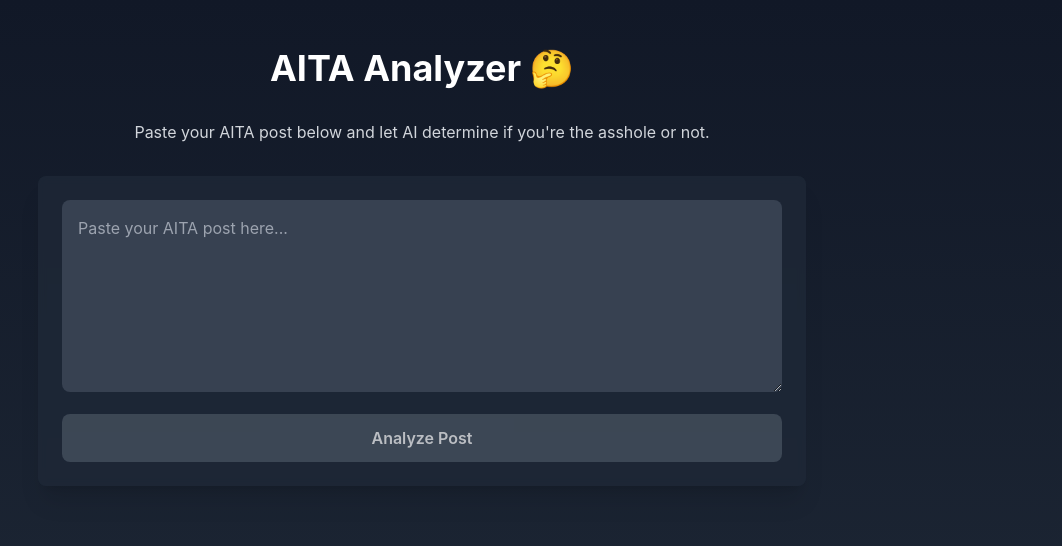
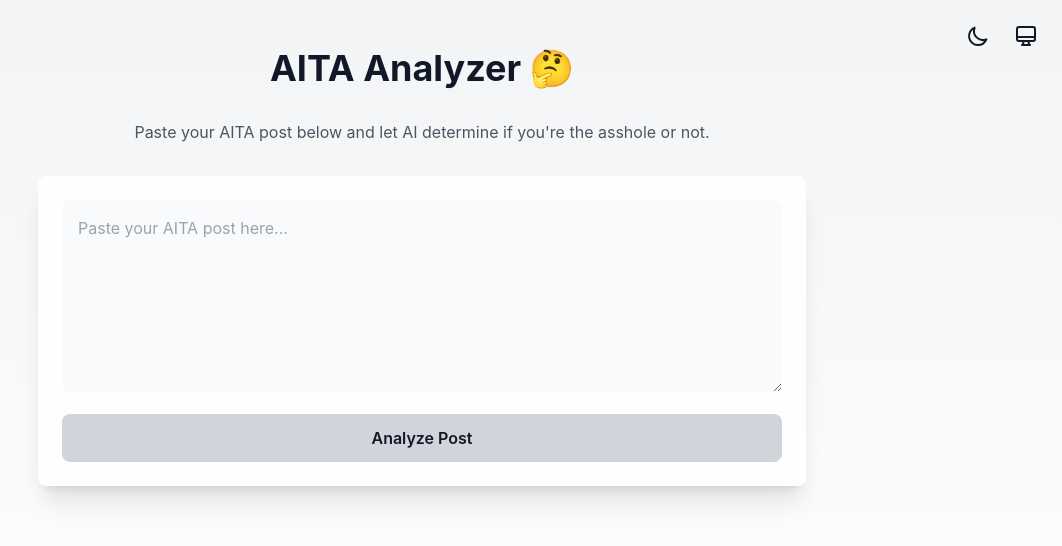
Before and after one commit to eaksquad/aita-analyzer, a Next.js app: page / in a window 1280 px wide. Shown: the top 546 px of the page, without its empty margins (218-1280 px from the left). Built offline with nearby package versions, Linux system fonts and the light colour scheme.

Commit message:
UI enhancements

```diff
--- a/src/app/api/analyze/route.ts
+++ b/src/app/api/analyze/route.ts
@@ -1,6 +1,7 @@
 import { NextResponse } from 'next/server';
 import { checkRateLimit } from './rate-limit';
 import Groq from 'groq-sdk';
+import type { Judgment, AIPromptOptions } from '@/types';
 
 // Maximum allowed post length (100,000 characters)
 const MAX_POST_LENGTH = 100000;
@@ -33,6 +34,70 @@ function validateRequest(body: Record<string, unknown>): { valid: boolean; error
   }
 
   return { valid: true };
+}
+
+// Function to calculate confidence score based on AI response
+function calculateConfidenceScore(response: string): number {
+  const indicators = {
+    clear_judgment: /^(YTA|NTA|ESH)\s/i.test(response),
+    structured_analysis: /Context|Summary|Analysis|Assessment|Reasoning/i.test(response),
+    specific_examples: response.split('\n').length > 5,
+    detailed_explanation: response.length > 500,
+    balanced_view: /on.*one.*hand.*other.*hand|however|although|despite/i.test(response),
+  };
+
+  const weights = {
+    clear_judgment: 0.3,
+    structured_analysis: 0.2,
+    specific_examples: 0.2,
+    detailed_explanation: 0.15,
+    balanced_view: 0.15,
+  };
+
+  let score = 0;
+  for (const [key, present] of Object.entries(indicators)) {
+    if (present) {
+      score += weights[key as keyof typeof weights] * 100;
+    }
+  }
+
+  return Math.round(Math.min(100, Math.max(0, score)));
+}
+
+// Function to get AI prompt based on options
+function getAIPrompt(options?: AIPromptOptions): string {
+  const basePrompt = `You are an expert at analyzing AITA (Am I The Asshole) Reddit posts with a strong focus on ethical reasoning and proportionality. Your analysis must follow these strict guidelines:
+
+1. SEVERITY ASSESSMENT:
+- Always weigh the severity of actions on both sides
+- Consider if any actions are criminal or abusive
+- Evaluate if responses are proportional to the initial issue
+
+2. JUDGMENT CRITERIA:
+- YTA (You're The Asshole): The poster's actions are clearly wrong AND proportional to any negative response
+- NTA (Not The Asshole): The poster's actions are either justified OR they received a disproportionate response
+- ESH (Everyone Sucks Here): Both parties acted poorly with similar levels of severity
+
+3. CRITICAL FACTORS:
+- Criminal actions automatically make that party the primary asshole
+- Violence or abuse is never justified by minor infractions
+- Mental health issues should be identified as requiring professional help
+- Threats to safety take precedence over minor disputes
+
+Your response MUST start with one of these judgments (YTA/NTA/ESH) on its own line, followed by a structured analysis including:
+- Context summary
+- Severity assessment
+- Proportionality analysis
+- Safety concerns (if any)
+- Final reasoning and recommendations
+
+Use markdown formatting for clarity. Focus on ethical reasoning and always consider the real-world implications of actions.`;
+
+  const humanizedAddition = `
+
+Please provide your analysis in a more conversational and empathetic tone, while maintaining professionalism. Use more accessible language and relatable examples when possible. Consider the emotional context and provide constructive feedback in a supportive manner.`;
+
+  return options?.isHumanized ? basePrompt + humanizedAddition : basePrompt;
 }
 
 export async function POST(request: Request) {
@@ -77,8 +142,11 @@ export async function POST(request: Request) {
 
     // Sanitize input
     const sanitizedPost = sanitizeInput(body.post as string);
+    const options: AIPromptOptions = {
+      isHumanized: body.isHumanized as boolean ?? false,
+    };
 
-    // Check for API key in both cases
+    // Check for API key
     const apiKey = process.env.GROQ_API_KEY || process.env.groq_api_key;
     if (!apiKey) {
       return NextResponse.json(
@@ -93,7 +161,7 @@ export async function POST(request: Request) {
       messages: [
         {
           role: "system",
-          content: "You are an expert at analyzing AITA (Am I The Asshole) Reddit posts with a strong focus on ethical reasoning and proportionality. Your analysis must follow these strict guidelines:\n\n1. SEVERITY ASSESSMENT:\n- Always weigh the severity of actions on both sides\n- Consider if any actions are criminal or abusive\n- Evaluate if responses are proportional to the initial issue\n\n2. JUDGMENT CRITERIA:\n- YTA (You're The Asshole): The poster's actions are clearly wrong AND proportional to any negative response\n- NTA (Not The Asshole): The poster's actions are either justified OR they received a disproportionate response\n- ESH (Everyone Sucks Here): Both parties acted poorly with similar levels of severity\n\n3. CRITICAL FACTORS:\n- Criminal actions automatically make that party the primary asshole\n- Violence or abuse is never justified by minor infractions\n- Mental health issues should be identified as requiring professional help\n- Threats to safety take precedence over minor disputes\n\nYour response MUST start with one of these judgments (YTA/NTA/ESH) on its own line, followed by a structured analysis including:\n- Context summary\n- Severity assessment\n- Proportionality analysis\n- Safety concerns (if any)\n- Final reasoning and recommendations\n\nUse markdown formatting for clarity. Focus on ethical reasoning and always consider the real-world implications of actions."
+          content: getAIPrompt(options)
         },
         {
           role: "user",
@@ -121,7 +189,7 @@ export async function POST(request: Request) {
       choices: chatCompletion.choices
     });
     const firstLine = response.split('\n')[0].trim().toUpperCase();
-    let judgment;
+    let judgment: Judgment;
     if (firstLine.includes('YTA')) {
       judgment = 'YTA';
     } else if (firstLine.includes('NTA')) {
@@ -129,14 +197,15 @@ export async function POST(request: Request) {
     } else if (firstLine.includes('ESH')) {
       judgment = 'ESH';
     } else {
-      // If no valid judgment is found, we'll consider it inconclusive
       judgment = 'INCONCLUSIVE';
     }
     const analysis = response.substring(firstLine.length).trim();
+    const confidenceScore = calculateConfidenceScore(response);
 
     return NextResponse.json({
       judgment,
       analysis,
+      confidenceScore,
       formatted: true
     });
   } catch (error: unknown) {
@@ -164,7 +233,7 @@ export async function POST(request: Request) {
       {
         error: process.env.NODE_ENV === 'development'
           ? error instanceof Error ? error.message : 'Failed to analyze post'
-          : 'Failed to analyze post' // Don't expose error details in production
+          : 'Failed to analyze post. Please try again later.'
       },
       { status: 500 }
     );
--- a/src/app/globals.css
+++ b/src/app/globals.css
@@ -7,17 +7,16 @@
   --foreground: #171717;
 }
 
-@media (prefers-color-scheme: dark) {
-  :root {
-    --background: #0a0a0a;
-    --foreground: #ededed;
-  }
+:root.dark {
+  --background: #0a0a0a;
+  --foreground: #ededed;
 }
 
 body {
   color: var(--foreground);
   background: var(--background);
   font-family: 'Inter', system-ui, -apple-system, sans-serif;
+  transition: color 200ms ease-in-out, background-color 200ms ease-in-out;
 }
 
 @keyframes fadeIn {
@@ -64,7 +63,7 @@ body {
   line-height: 1.75;
 }
 
-/* Custom scrollbar for dark theme */
+/* Custom scrollbar */
 ::-webkit-scrollbar {
   width: 8px;
 }
@@ -74,11 +73,23 @@ body {
   border-radius: 4px;
 }
 
+.dark ::-webkit-scrollbar-track {
+  background: rgba(255, 255, 255, 0.1);
+}
+
 ::-webkit-scrollbar-thumb {
-  background: rgba(255, 255, 255, 0.2);
+  background: rgba(0, 0, 0, 0.2);
   border-radius: 4px;
 }
 
+.dark ::-webkit-scrollbar-thumb {
+  background: rgba(255, 255, 255, 0.2);
+}
+
 ::-webkit-scrollbar-thumb:hover {
+  background: rgba(0, 0, 0, 0.3);
+}
+
+.dark ::-webkit-scrollbar-thumb:hover {
   background: rgba(255, 255, 255, 0.3);
 }
--- a/src/app/page.tsx
+++ b/src/app/page.tsx
@@ -1,27 +1,58 @@
 'use client';
 
-import { useState } from "react";
+import { useState, useEffect } from "react";
 import ReactMarkdown from 'react-markdown';
+import type { Theme, Judgment } from '@/types';
+import SettingsPanel from '@/components/SettingsPanel';
+import ConfidenceScore from '@/components/ConfidenceScore';
 
 export default function Home() {
+  // Existing states
   const [post, setPost] = useState("");
   const [analysis, setAnalysis] = useState("");
-  const [judgment, setJudgment] = useState<"YTA" | "NTA" | null>(null);
+  const [judgment, setJudgment] = useState<Judgment | null>(null);
   const [loading, setLoading] = useState(false);
   const [error, setError] = useState<string | null>(null);
   const [copied, setCopied] = useState(false);
+
+  // New states
+  const [theme, setTheme] = useState<Theme>('dark');
+  const [isHumanized, setIsHumanized] = useState(false);
+  const [confidenceScore, setConfidenceScore] = useState<number | null>(null);
+
+  // Load theme from localStorage on mount
+  useEffect(() => {
+    const savedTheme = localStorage.getItem('theme') as Theme | null;
+    if (savedTheme) {
+      setTheme(savedTheme);
+    } else {
+      // Check system preference
+      const prefersDark = window.matchMedia('(prefers-color-scheme: dark)').matches;
+      setTheme(prefersDark ? 'dark' : 'light');
+    }
+  }, []);
+
+  // Handle theme change
+  const handleThemeChange = (newTheme: Theme) => {
+    setTheme(newTheme);
+    localStorage.setItem('theme', newTheme);
+  };
 
   const analyzePost = async () => {
     setLoading(true);
     setError(null);
     setJudgment(null);
+    setConfidenceScore(null);
     try {
       const response = await fetch('/api/analyze', {
         method: 'POST',
         headers: {
           'Content-Type': 'application/json',
         },
-        body: JSON.stringify({ post }),
+        body: JSON.stringify({
+          post,
+          isHumanized
+        }),
       });
 
       const data = await response.json();
@@ -31,7 +62,8 @@ export default function Home() {
       }
 
       setAnalysis(data.analysis);
-      setJudgment(data.judgment as "YTA" | "NTA");
+      setJudgment(data.judgment);
+      setConfidenceScore(data.confidenceScore);
     } catch (error: unknown) {
       const errorMessage = error instanceof Error ? error.message : 'Failed to analyze post';
       setError(errorMessage);
@@ -52,19 +84,38 @@ export default function Home() {
   };
 
   return (
-    <div className="min-h-screen bg-gradient-to-b from-gray-900 to-gray-800 text-white">
+    <div className={`min-h-screen transition-colors duration-200 ${
+      theme === 'dark'
+        ? 'bg-gradient-to-b from-gray-900 to-gray-800 text-white'
+        : 'bg-gradient-to-b from-gray-100 to-white text-gray-900'
+    }`}>
+      <SettingsPanel
+        theme={theme}
+        isHumanized={isHumanized}
+        onThemeChange={handleThemeChange}
+        onHumanizedChange={setIsHumanized}
+      />
+
       <div className="container mx-auto px-4 sm:px-6 py-6 sm:py-12">
         <h1 className="text-3xl sm:text-4xl font-bold text-center mb-4 sm:mb-8">
           AITA Analyzer
           <span className="text-blue-400 ml-2" aria-hidden="true">🤔</span>
         </h1>
-        <p className="text-sm sm:text-base text-center text-gray-300 mb-6 sm:mb-8 px-4 max-w-2xl mx-auto">
+        <p className={`text-sm sm:text-base text-center mb-6 sm:mb-8 px-4 max-w-2xl mx-auto ${
+          theme === 'dark' ? 'text-gray-300' : 'text-gray-600'
+        }`}>
           Paste your AITA post below and let AI determine if you&apos;re the asshole or not.
         </p>
         <div className="max-w-3xl mx-auto space-y-4 sm:space-y-6">
-          <div className="bg-gray-800/80 backdrop-blur-sm p-4 sm:p-6 rounded-lg shadow-xl">
+          <div className={`backdrop-blur-sm p-4 sm:p-6 rounded-lg shadow-xl ${
+            theme === 'dark' ? 'bg-gray-800/80' : 'bg-white/80'
+          }`}>
             <textarea
-              className="w-full h-36 sm:h-48 p-3 sm:p-4 bg-gray-700 text-white rounded-lg focus:ring-2 focus:ring-blue-500 focus:outline-none text-sm sm:text-base resize-y"
+              className={`w-full h-36 sm:h-48 p-3 sm:p-4 rounded-lg focus:ring-2 focus:ring-blue-500 focus:outline-none text-sm sm:text-base resize-y ${
+                theme === 'dark'
+                  ? 'bg-gray-700 text-white'
+                  : 'bg-gray-50 text-gray-900'
+              }`}
               placeholder="Paste your AITA post here..."
               value={post}
               onChange={(e) => setPost(e.target.value)}
@@ -76,8 +127,10 @@ export default function Home() {
                 disabled={loading || !post || post.length < 10}
                 className={`w-full px-4 sm:px-6 py-3 rounded-lg font-semibold transition-all duration-200 ease-in-out
                   ${loading || !post || post.length < 10
-                    ? "bg-gray-600 cursor-not-allowed opacity-70"
-                    : "bg-blue-600 hover:bg-blue-700 active:transform active:scale-[0.98]"
+                    ? theme === 'dark'
+                      ? "bg-gray-600 cursor-not-allowed opacity-70"
+                      : "bg-gray-300 cursor-not-allowed"
+                    : "bg-blue-600 hover:bg-blue-700 active:transform active:scale-[0.98] text-white"
                   }
                   text-sm sm:text-base`}
               >
@@ -103,36 +156,64 @@ export default function Home() {
             <div className={`p-6 rounded-lg shadow-xl animate-fade-in text-center ${
               judgment === 'YTA'
                 ? 'bg-red-900/80 border-2 border-red-500'
-                : 'bg-green-900/80 border-2 border-green-500'
+                : judgment === 'NTA'
+                  ? 'bg-green-900/80 border-2 border-green-500'
+                  : 'bg-blue-900/80 border-2 border-blue-500'
             }`}>
               <h2 className={`text-2xl sm:text-3xl font-bold mb-2 ${
-                judgment === 'YTA' ? 'text-red-200' : 'text-green-200'
+                judgment === 'YTA' ? 'text-red-200' :
+                judgment === 'NTA' ? 'text-green-200' :
+                'text-blue-200'
               }`}>
-                {judgment === 'YTA' ? 'You\'re The Asshole' : 'Not The Asshole'}
+                {judgment === 'YTA' ? 'You\'re The Asshole' :
+                 judgment === 'NTA' ? 'Not The Asshole' :
+                 judgment === 'ESH' ? 'Everyone Sucks Here' :
+                 'Judgment Inconclusive'}
               </h2>
               <p className={`text-sm sm:text-base ${
-                judgment === 'YTA' ? 'text-red-200/80' : 'text-green-200/80'
+                judgment === 'YTA' ? 'text-red-200/80' :
+                judgment === 'NTA' ? 'text-green-200/80' :
+                'text-blue-200/80'
               }`}>
                 {judgment === 'YTA'
                   ? 'The AI has determined that you were in the wrong in this situation.'
-                  : 'The AI has determined that you were not in the wrong in this situation.'}
+                  : judgment === 'NTA'
+                  ? 'The AI has determined that you were not in the wrong in this situation.'
+                  : judgment === 'ESH'
+                  ? 'The AI has determined that all parties involved share some blame.'
+                  : 'The AI could not reach a definitive judgment on this situation.'}
               </p>
+              {confidenceScore !== null && (
+                <div className="mt-2">
+                  <ConfidenceScore score={confidenceScore} />
+                </div>
+              )}
             </div>
           )}
 
           {error && (
-            <div className="bg-red-900/50 border border-red-500 p-4 rounded-lg text-red-200 text-sm sm:text-base animate-fade-in">
+            <div className={`border p-4 rounded-lg text-sm sm:text-base animate-fade-in ${
+              theme === 'dark'
+                ? 'bg-red-900/50 border-red-500 text-red-200'
+                : 'bg-red-100 border-red-300 text-red-800'
+            }`}>
               {error}
             </div>
           )}
 
           {analysis && !error && (
-            <div className="bg-gray-800/80 backdrop-blur-sm p-4 sm:p-6 rounded-lg shadow-xl animate-fade-in">
+            <div className={`backdrop-blur-sm p-4 sm:p-6 rounded-lg shadow-xl animate-fade-in ${
+              theme === 'dark' ? 'bg-gray-800/80' : 'bg-white/80'
+            }`}>
               <div className="flex justify-between items-center mb-4">
                 <h2 className="text-lg sm:text-xl font-semibold">Analysis Result:</h2>
                 <button
                   onClick={copyToClipboard}
-                  className="p-2 text-gray-400 hover:text-white transition-colors duration-200 ease-in-out"
+                  className={`p-2 rounded-full transition-colors duration-200 ${
+                    theme === 'dark'
+                      ? 'text-gray-400 hover:text-white hover:bg-gray-700/30'
+                      : 'text-gray-500 hover:text-gray-900 hover:bg-gray-100'
+                  }`}
                   title="Copy analysis"
                 >
                   {copied ? (
@@ -146,7 +227,11 @@ export default function Home() {
                   )}
                 </button>
               </div>
-              <div className="prose prose-invert max-w-none prose-sm sm:prose-base prose-headings:font-bold prose-p:text-gray-300 prose-strong:text-white">
+              <div className={`prose max-w-none prose-sm sm:prose-base prose-headings:font-bold ${
+                theme === 'dark'
+                  ? 'prose-invert prose-p:text-gray-300'
+                  : 'prose-p:text-gray-600'
+              }`}>
                 <ReactMarkdown>{analysis}</ReactMarkdown>
               </div>
             </div>
--- /dev/null
+++ b/src/components/ConfidenceScore.tsx
@@ -0,0 +1,37 @@
+'use client';
+
+interface ConfidenceScoreProps {
+  score: number;
+}
+
+export default function ConfidenceScore({ score }: ConfidenceScoreProps) {
+  // Determine color based on score
+  const getColorClass = (score: number) => {
+    if (score >= 80) return 'text-green-400';
+    if (score >= 60) return 'text-blue-400';
+    if (score >= 40) return 'text-yellow-400';
+    return 'text-red-400';
+  };
+
+  return (
+    <div className="flex items-center space-x-2 text-sm">
+      <svg
+        className={`w-5 h-5 ${getColorClass(score)}`}
+        fill="none"
+        stroke="currentColor"
+        viewBox="0 0 24 24"
+      >
+        <path
+          strokeLinecap="round"
+          strokeLinejoin="round"
+          strokeWidth={2}
+          d="M9 12l2 2 4-4m6 2a9 9 0 11-18 0 9 9 0 0118 0z"
+        />
+      </svg>
+      <div className="flex items-center">
+        <span className="font-medium">Confidence:</span>
+        <span className={`ml-1 ${getColorClass(score)}`}>{score}%</span>
+      </div>
+    </div>
+  );
+}
--- /dev/null
+++ b/src/components/SettingsPanel.tsx
@@ -0,0 +1,83 @@
+'use client';
+
+import { useEffect } from 'react';
+import { Theme } from '@/types';
+
+interface SettingsPanelProps {
+  theme: Theme;
+  isHumanized: boolean;
+  onThemeChange: (theme: Theme) => void;
+  onHumanizedChange: (humanized: boolean) => void;
+}
+
+export default function SettingsPanel({
+  theme,
+  isHumanized,
+  onThemeChange,
+  onHumanizedChange,
+}: SettingsPanelProps) {
+  // Apply theme class on mount and theme change
+  useEffect(() => {
+    document.documentElement.classList.toggle('dark', theme === 'dark');
+  }, [theme]);
+
+  return (
+    <div className="fixed top-4 right-4 flex space-x-2">
+      {/* Theme Toggle */}
+      <button
+        onClick={() => onThemeChange(theme === 'dark' ? 'light' : 'dark')}
+        className="p-2 rounded-full hover:bg-gray-700/30 transition-colors"
+        title={`Switch to ${theme === 'dark' ? 'light' : 'dark'} mode`}
+        aria-label={`Switch to ${theme === 'dark' ? 'light' : 'dark'} mode`}
+      >
+        {theme === 'dark' ? (
+          <svg className="w-6 h-6" fill="none" stroke="currentColor" viewBox="0 0 24 24">
+            <path
+              strokeLinecap="round"
+              strokeLinejoin="round"
+              strokeWidth={2}
+              d="M12 3v1m0 16v1m9-9h-1M4 12H3m3.343-5.657L5.636 5.636m12.728 12.728L18.364 18.364M12 7a5 5 0 110 10 5 5 0 010-10z"
+            />
+          </svg>
+        ) : (
+          <svg className="w-6 h-6" fill="none" stroke="currentColor" viewBox="0 0 24 24">
+            <path
+              strokeLinecap="round"
+              strokeLinejoin="round"
+              strokeWidth={2}
+              d="M20.354 15.354A9 9 0 018.646 3.646 9.003 9.003 0 0012 21a9.003 9.003 0 008.354-5.646z"
+            />
+          </svg>
+        )}
+      </button>
+
+      {/* Humanization Toggle */}
+      <button
+        onClick={() => onHumanizedChange(!isHumanized)}
+        className="p-2 rounded-full hover:bg-gray-700/30 transition-colors"
+        title={`${isHumanized ? 'Use technical' : 'Use humanized'} language`}
+        aria-label={`${isHumanized ? 'Use technical' : 'Use humanized'} language`}
+      >
+        {isHumanized ? (
+          <svg className="w-6 h-6" fill="none" stroke="currentColor" viewBox="0 0 24 24">
+            <path
+              strokeLinecap="round"
+              strokeLinejoin="round"
+              strokeWidth={2}
+              d="M14.828 14.828a4 4 0 01-5.656 0M9 10h.01M15 10h.01M21 12a9 9 0 11-18 0 9 9 0 0118 0z"
+            />
+          </svg>
+        ) : (
+          <svg className="w-6 h-6" fill="none" stroke="currentColor" viewBox="0 0 24 24">
+            <path
+              strokeLinecap="round"
+              strokeLinejoin="round"
+              strokeWidth={2}
+              d="M9.75 17L9 20l-1 1h8l-1-1-.75-3M3 13h18M5 17h14a2 2 0 002-2V5a2 2 0 00-2-2H5a2 2 0 00-2 2v10a2 2 0 002 2z"
+            />
+          </svg>
+        )}
+      </button>
+    </div>
+  );
+}
--- /dev/null
+++ b/src/types/index.ts
@@ -0,0 +1,14 @@
+export type Judgment = 'YTA' | 'NTA' | 'ESH' | 'INCONCLUSIVE';
+
+export interface AnalysisResponse {
+  judgment: Judgment;
+  analysis: string;
+  confidenceScore: number;
+  formatted: boolean;
+}
+
+export interface AIPromptOptions {
+  isHumanized: boolean;
+}
+
+export type Theme = 'light' | 'dark';
--- a/tailwind.config.ts
+++ b/tailwind.config.ts
@@ -6,6 +6,7 @@ const config: Config = {
     "./src/components/**/*.{js,ts,jsx,tsx,mdx}",
     "./src/app/**/*.{js,ts,jsx,tsx,mdx}",
   ],
+  darkMode: 'class',
   theme: {
     extend: {
       animation: {
@@ -51,14 +52,28 @@ const config: Config = {
             h4: {
               color: 'inherit',
             },
-            code: {
-              color: 'inherit',
-            },
             strong: {
               color: 'inherit',
             },
+            code: {
+              color: 'inherit',
+              backgroundColor: 'rgb(var(--tw-prose-pre-bg))',
+            },
+            blockquote: {
+              color: 'inherit',
+              borderLeftColor: 'currentColor',
+            },
           },
         },
+      },
+      transitionProperty: {
+        'colors': 'color, background-color, border-color, text-decoration-color, fill, stroke',
+      },
+      transitionDuration: {
+        '200': '200ms',
+      },
+      transitionTimingFunction: {
+        'ease-in-out': 'cubic-bezier(0.4, 0, 0.2, 1)',
       },
     },
   },
```
